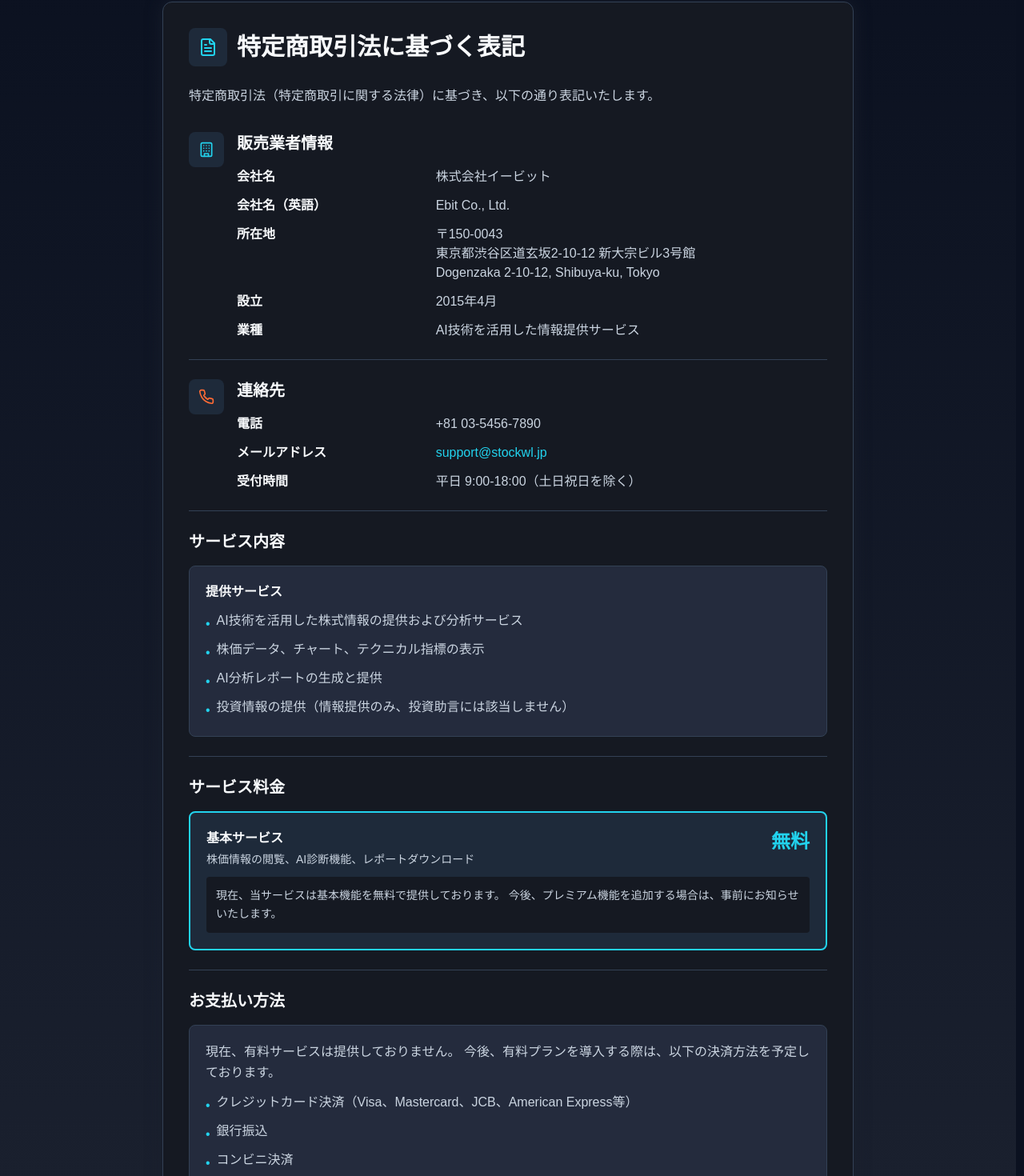
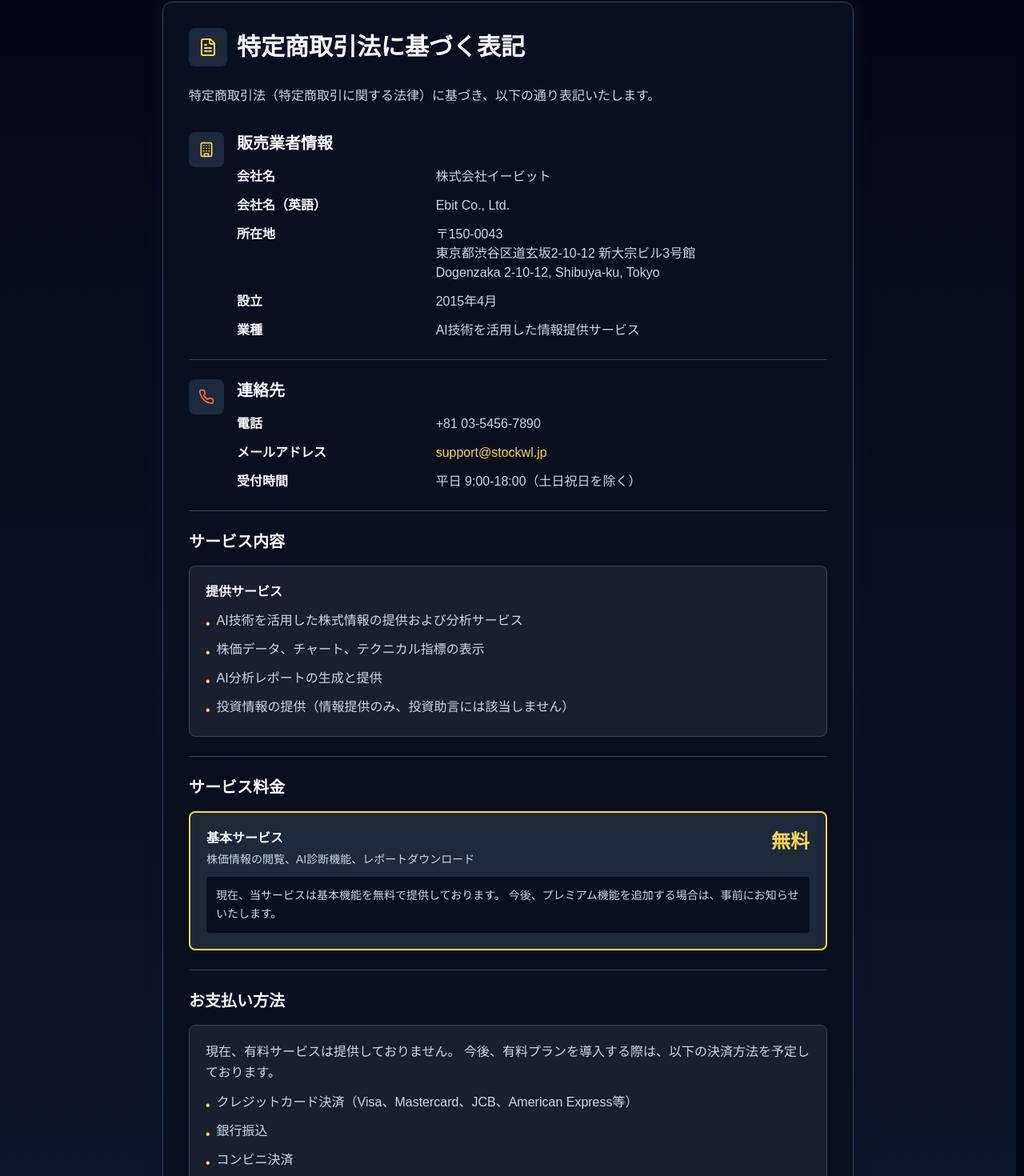
Before and after one commit to lil053004-bit/search, a React (Vite) app: page /specified-commercial-transaction-act in a window 1280 px wide. Shown: the part 78-1548 px from the top of the page at 80% size. Built offline with nearby package versions, Linux system fonts and the light colour scheme; no server answers.

Commit message:
Updated tailwind.config.js

```diff
--- a/src/components/SoftBackground.tsx
+++ b/src/components/SoftBackground.tsx
@@ -1,13 +1,13 @@
 export default function SoftBackground() {
   return (
     <div className="fixed inset-0 -z-10 overflow-hidden bg-dark-gradient">
-      <div className="absolute top-20 left-10 w-96 h-96 bg-gradient-to-br from-accent-cyan/10 to-accent-cyan/5 rounded-full blur-3xl"></div>
+      <div className="absolute top-20 left-10 w-96 h-96 bg-gradient-to-br from-accent-yellow/10 to-accent-yellow/5 rounded-full blur-3xl"></div>
       <div className="absolute top-40 right-20 w-80 h-80 bg-gradient-to-br from-accent-orange/10 to-accent-orange/5 rounded-full blur-3xl"></div>
-      <div className="absolute bottom-20 left-1/3 w-72 h-72 bg-gradient-to-br from-accent-cyan/8 to-accent-cyan/3 rounded-full blur-3xl"></div>
+      <div className="absolute bottom-20 left-1/3 w-72 h-72 bg-gradient-to-br from-accent-yellow/8 to-accent-yellow/3 rounded-full blur-3xl"></div>
       <div className="absolute top-1/2 right-1/4 w-64 h-64 bg-gradient-to-br from-accent-orange/8 to-accent-orange/3 rounded-full blur-3xl"></div>
 
       <div className="absolute inset-0" style={{
-        backgroundImage: `radial-gradient(circle at 2px 2px, rgba(34, 211, 238, 0.05) 1px, transparent 1px)`,
+        backgroundImage: `radial-gradient(circle at 2px 2px, rgba(252, 211, 77, 0.03) 1px, transparent 1px)`,
         backgroundSize: '48px 48px'
       }}></div>
 
--- a/src/config/site.ts
+++ b/src/config/site.ts
@@ -11,8 +11,8 @@
     domain: import.meta.env.VITE_SITE_DOMAIN || 'http://localhost:5173',
     name: import.meta.env.VITE_SITE_NAME || 'AI株式診断サービス',
     description: import.meta.env.VITE_SITE_DESCRIPTION || '完全無料・登録不要・クレジットカード不要のAI株式診断サービス。AIが株式市場を分析し、詳細なレポートを数秒で提供。',
-    themeColor: '#22D3EE',
-    backgroundColor: '#0B1120'
+    themeColor: '#FCD34D',
+    backgroundColor: '#030712'
   };
 };
 
--- a/src/index.css
+++ b/src/index.css
@@ -23,7 +23,7 @@
   }
 
   body {
-    background: #0B1120;
+    background: #030712;
     color: #F8FAFC;
     min-height: 100vh;
     overflow-x: hidden;
@@ -34,7 +34,7 @@
 
   * {
     scrollbar-width: thin;
-    scrollbar-color: #22D3EE #1E2A3A;
+    scrollbar-color: #FCD34D #1E293B;
   }
 
   *::-webkit-scrollbar {
@@ -43,16 +43,16 @@
   }
 
   *::-webkit-scrollbar-track {
-    background: #1E2A3A;
+    background: #1E293B;
   }
 
   *::-webkit-scrollbar-thumb {
-    background: #22D3EE;
+    background: #FCD34D;
     border-radius: 4px;
   }
 
   *::-webkit-scrollbar-thumb:hover {
-    background: #67E8F9;
+    background: #FDE68A;
   }
 
   body[data-modal-open] header,
@@ -92,10 +92,10 @@
 
   @keyframes glow-pulse {
     0%, 100% {
-      box-shadow: 0 0 20px rgba(34, 211, 238, 0.5);
+      box-shadow: 0 0 20px rgba(252, 211, 77, 0.5);
     }
     50% {
-      box-shadow: 0 0 40px rgba(34, 211, 238, 0.8), 0 0 60px rgba(34, 211, 238, 0.4);
+      box-shadow: 0 0 40px rgba(252, 211, 77, 0.8), 0 0 60px rgba(252, 211, 77, 0.4);
     }
   }
 
--- a/src/pages/SpecifiedCommercialTransactionAct.tsx
+++ b/src/pages/SpecifiedCommercialTransactionAct.tsx
@@ -7,7 +7,7 @@
       <div className="max-w-4xl mx-auto px-4 py-8">
         <Link
           to="/"
-          className="inline-flex items-center gap-2 text-accent-cyan hover:text-accent-cyan-light mb-6 transition-colors"
+          className="inline-flex items-center gap-2 text-accent-yellow hover:text-accent-yellow-light mb-6 transition-colors"
         >
           <ArrowLeft className="w-4 h-4" />
           トップページに戻る
@@ -16,7 +16,7 @@
         <div className="bg-surface-dark rounded-xl shadow-dark-glow border border-border-dark p-8">
           <div className="flex items-center gap-3 mb-6">
             <div className="bg-dark-blue p-3 rounded-lg">
-              <FileText className="w-6 h-6 text-accent-cyan" />
+              <FileText className="w-6 h-6 text-accent-yellow" />
             </div>
             <h1 className="text-3xl font-bold text-text-primary">特定商取引法に基づく表記</h1>
           </div>
@@ -29,7 +29,7 @@
             <section className="border-b border-border-dark pb-6">
               <div className="flex items-start gap-4">
                 <div className="bg-dark-blue p-3 rounded-lg flex-shrink-0">
-                  <Building className="w-5 h-5 text-accent-cyan" />
+                  <Building className="w-5 h-5 text-accent-yellow" />
                 </div>
                 <div className="flex-1">
                   <h2 className="text-xl font-bold text-text-primary mb-4">販売業者情報</h2>
@@ -77,7 +77,7 @@
                     </div>
                     <div className="grid sm:grid-cols-3 gap-2">
                       <dt className="font-semibold text-text-primary">メールアドレス</dt>
-                      <dd className="sm:col-span-2 text-accent-cyan">support@stockwl.jp</dd>
+                      <dd className="sm:col-span-2 text-accent-yellow">support@stockwl.jp</dd>
                     </div>
                     <div className="grid sm:grid-cols-3 gap-2">
                       <dt className="font-semibold text-text-primary">受付時間</dt>
@@ -94,19 +94,19 @@
                 <h3 className="font-bold text-text-primary mb-3">提供サービス</h3>
                 <ul className="space-y-2 text-text-secondary">
                   <li className="flex items-start gap-2">
-                    <span className="text-accent-cyan mt-1">•</span>
+                    <span className="text-accent-yellow mt-1">•</span>
                     <span>AI技術を活用した株式情報の提供および分析サービス</span>
                   </li>
                   <li className="flex items-start gap-2">
-                    <span className="text-accent-cyan mt-1">•</span>
+                    <span className="text-accent-yellow mt-1">•</span>
                     <span>株価データ、チャート、テクニカル指標の表示</span>
                   </li>
                   <li className="flex items-start gap-2">
-                    <span className="text-accent-cyan mt-1">•</span>
+                    <span className="text-accent-yellow mt-1">•</span>
                     <span>AI分析レポートの生成と提供</span>
                   </li>
                   <li className="flex items-start gap-2">
-                    <span className="text-accent-cyan mt-1">•</span>
+                    <span className="text-accent-yellow mt-1">•</span>
                     <span>投資情報の提供（情報提供のみ、投資助言には該当しません）</span>
                   </li>
                 </ul>
@@ -115,7 +115,7 @@
 
             <section className="border-b border-border-dark pb-6">
               <h2 className="text-xl font-bold text-text-primary mb-4">サービス料金</h2>
-              <div className="bg-dark-blue rounded-lg p-5 border-2 border-accent-cyan">
+              <div className="bg-dark-blue rounded-lg p-5 border-2 border-accent-yellow">
                 <div className="space-y-3">
                   <div className="flex items-start justify-between gap-4">
                     <div>
@@ -125,7 +125,7 @@
                       </p>
                     </div>
                     <div className="text-right flex-shrink-0">
-                      <p className="text-2xl font-bold text-accent-cyan">無料</p>
+                      <p className="text-2xl font-bold text-accent-yellow">無料</p>
                     </div>
                   </div>
                   <div className="bg-surface-dark rounded p-3">
@@ -147,15 +147,15 @@
                 </p>
                 <ul className="mt-3 space-y-2 text-text-secondary">
                   <li className="flex items-start gap-2">
-                    <span className="text-accent-cyan mt-1">•</span>
+                    <span className="text-accent-yellow mt-1">•</span>
                     <span>クレジットカード決済（Visa、Mastercard、JCB、American Express等）</span>
                   </li>
                   <li className="flex items-start gap-2">
-                    <span className="text-accent-cyan mt-1">•</span>
+                    <span className="text-accent-yellow mt-1">•</span>
                     <span>銀行振込</span>
                   </li>
                   <li className="flex items-start gap-2">
-                    <span className="text-accent-cyan mt-1">•</span>
+                    <span className="text-accent-yellow mt-1">•</span>
                     <span>コンビニ決済</span>
                   </li>
                 </ul>
@@ -187,11 +187,11 @@
                 </p>
                 <ul className="mt-3 space-y-2 text-text-secondary">
                   <li className="flex items-start gap-2">
-                    <span className="text-accent-cyan mt-1">•</span>
+                    <span className="text-accent-yellow mt-1">•</span>
                     <span>システムの不具合により、サービスが正常に提供されなかった場合</span>
                   </li>
                   <li className="flex items-start gap-2">
-                    <span className="text-accent-cyan mt-1">•</span>
+                    <span className="text-accent-yellow mt-1">•</span>
                     <span>当社の責に帰すべき事由により、サービス提供が不可能となった場合</span>
                   </li>
                 </ul>
@@ -204,7 +204,7 @@
                 <p className="text-text-secondary leading-relaxed mb-3">
                   お客様の個人情報は、個人情報保護法に基づき適切に管理いたします。
                   詳細は
-                  <Link to="/privacy" className="text-accent-cyan hover:underline font-semibold mx-1">
+                  <Link to="/privacy" className="text-accent-yellow hover:underline font-semibold mx-1">
                     プライバシーポリシー
                   </Link>
                   をご確認ください。
@@ -237,23 +237,23 @@
 
             <section>
               <h2 className="text-xl font-bold text-text-primary mb-4">お問い合わせ</h2>
-              <div className="bg-dark-blue rounded-lg p-6 border-2 border-accent-cyan">
+              <div className="bg-dark-blue rounded-lg p-6 border-2 border-accent-yellow">
                 <p className="text-text-secondary leading-relaxed mb-4">
                   特定商取引法に関するご質問、その他お問い合わせは、
                   以下の方法でご連絡ください。
                 </p>
                 <div className="flex items-start gap-3 mb-4">
-                  <Mail className="w-5 h-5 text-accent-cyan mt-1 flex-shrink-0" />
+                  <Mail className="w-5 h-5 text-accent-yellow mt-1 flex-shrink-0" />
                   <div>
                     <p className="font-semibold text-text-primary mb-1">連絡先</p>
                     <p className="text-text-secondary">電話: +81 03-5456-7890</p>
-                    <p className="text-accent-cyan">support@stockwl.jp</p>
+                    <p className="text-accent-yellow">support@stockwl.jp</p>
                     <p className="text-sm text-text-muted mt-1">平日 9:00-18:00（土日祝日を除く）</p>
                   </div>
                 </div>
                 <Link
                   to="/contact"
-                  className="inline-flex items-center gap-2 px-4 py-2 bg-accent-cyan text-dark-navy rounded-lg hover:bg-accent-cyan-light transition-colors font-semibold"
+                  className="inline-flex items-center gap-2 px-4 py-2 bg-accent-yellow text-dark-navy rounded-lg hover:bg-accent-yellow-light transition-colors font-semibold"
                 >
                   お問い合わせフォームへ
                 </Link>
--- a/src/pages/Terms.tsx
+++ b/src/pages/Terms.tsx
@@ -7,7 +7,7 @@
       <div className="max-w-4xl mx-auto px-4 py-8">
         <Link
           to="/"
-          className="inline-flex items-center gap-2 text-accent-cyan hover:text-accent-cyan-light mb-6 transition-colors"
+          className="inline-flex items-center gap-2 text-accent-yellow hover:text-accent-yellow-light mb-6 transition-colors"
         >
           <ArrowLeft className="w-4 h-4" />
           トップページに戻る
@@ -16,7 +16,7 @@
         <div className="bg-surface-dark rounded-xl shadow-dark-glow border border-border-dark p-8">
           <div className="flex items-center gap-3 mb-6">
             <div className="bg-dark-blue p-3 rounded-lg">
-              <FileText className="w-6 h-6 text-accent-cyan" />
+              <FileText className="w-6 h-6 text-accent-yellow" />
             </div>
             <h1 className="text-3xl font-bold text-text-primary">利用規約</h1>
           </div>
--- a/tailwind.config.js
+++ b/tailwind.config.js
@@ -4,17 +4,17 @@
   theme: {
     extend: {
       colors: {
-        'dark-navy': '#0B1120',
-        'dark-slate': '#1A202E',
-        'dark-blue': '#1E2A3A',
-        'accent-cyan': '#22D3EE',
-        'accent-cyan-light': '#67E8F9',
-        'accent-cyan-dark': '#06B6D4',
+        'dark-navy': '#030712',
+        'dark-slate': '#0F172A',
+        'dark-blue': '#1E293B',
+        'accent-yellow': '#FCD34D',
+        'accent-yellow-light': '#FDE68A',
+        'accent-yellow-dark': '#F59E0B',
         'accent-orange': '#FF6B35',
         'accent-orange-light': '#FF8555',
         'accent-orange-dark': '#E5491A',
-        'surface-dark': '#151922',
-        'surface-light': '#242B3D',
+        'surface-dark': '#0A0F1E',
+        'surface-light': '#1A1F2E',
         'text-primary': '#F8FAFC',
         'text-secondary': '#CBD5E1',
         'text-muted': '#64748B',
@@ -22,18 +22,18 @@
         'border-light': '#475569',
       },
       backgroundImage: {
-        'dark-gradient': 'linear-gradient(180deg, #0B1120 0%, #1A202E 50%, #1E2A3A 100%)',
-        'cyan-gradient': 'linear-gradient(135deg, #22D3EE 0%, #06B6D4 100%)',
+        'dark-gradient': 'linear-gradient(180deg, #030712 0%, #0F172A 50%, #1E293B 100%)',
+        'yellow-gradient': 'linear-gradient(135deg, #FCD34D 0%, #F59E0B 100%)',
         'orange-gradient': 'linear-gradient(135deg, #FF6B35 0%, #E5491A 100%)',
-        'dark-cyan-gradient': 'linear-gradient(135deg, #1A202E 0%, #22D3EE 50%, #FF6B35 100%)',
-        'cyan-radial': 'radial-gradient(circle, rgba(34, 211, 238, 0.15), transparent)',
-        'orange-radial': 'radial-gradient(circle, rgba(255, 107, 53, 0.15), transparent)',
+        'dark-yellow-gradient': 'linear-gradient(135deg, #0F172A 0%, #FCD34D 50%, #FF6B35 100%)',
+        'yellow-radial': 'radial-gradient(circle, rgba(252, 211, 77, 0.1), transparent)',
+        'orange-radial': 'radial-gradient(circle, rgba(255, 107, 53, 0.1), transparent)',
       },
       boxShadow: {
-        'cyan-glow': '0 0 20px rgba(34, 211, 238, 0.3)',
-        'cyan-glow-lg': '0 0 40px rgba(34, 211, 238, 0.5)',
+        'yellow-glow': '0 0 20px rgba(252, 211, 77, 0.3)',
+        'yellow-glow-lg': '0 0 40px rgba(252, 211, 77, 0.5)',
         'orange-glow': '0 0 15px rgba(255, 107, 53, 0.3)',
-        'dark-glow': '0 0 20px rgba(26, 32, 46, 0.8)',
+        'dark-glow': '0 0 20px rgba(15, 23, 42, 0.8)',
       },
       animation: {
         'pulse-red': 'pulse-red 2s cubic-bezier(0.4, 0, 0.6, 1) infinite',
```
Also changed, not shown: src/components/Footer.tsx (+11 -11 lines), src/components/SoftFormCard.tsx (+5 -5 lines), src/components/SoftHeader.tsx (+4 -4 lines), src/pages/CompanyInfo.tsx (+22 -22 lines), src/pages/Contact.tsx (+9 -9 lines), src/pages/Privacy.tsx (+4 -4 lines).
